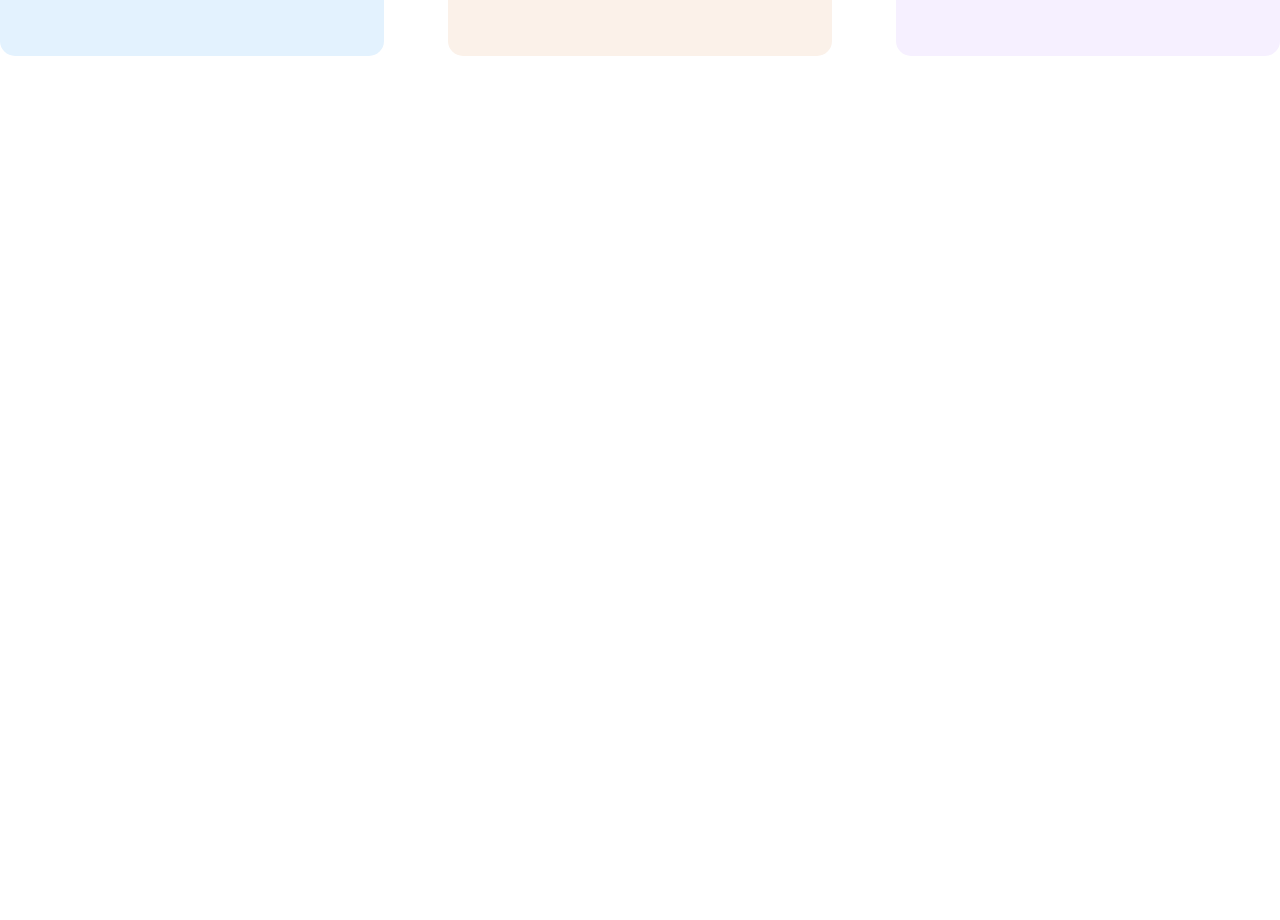
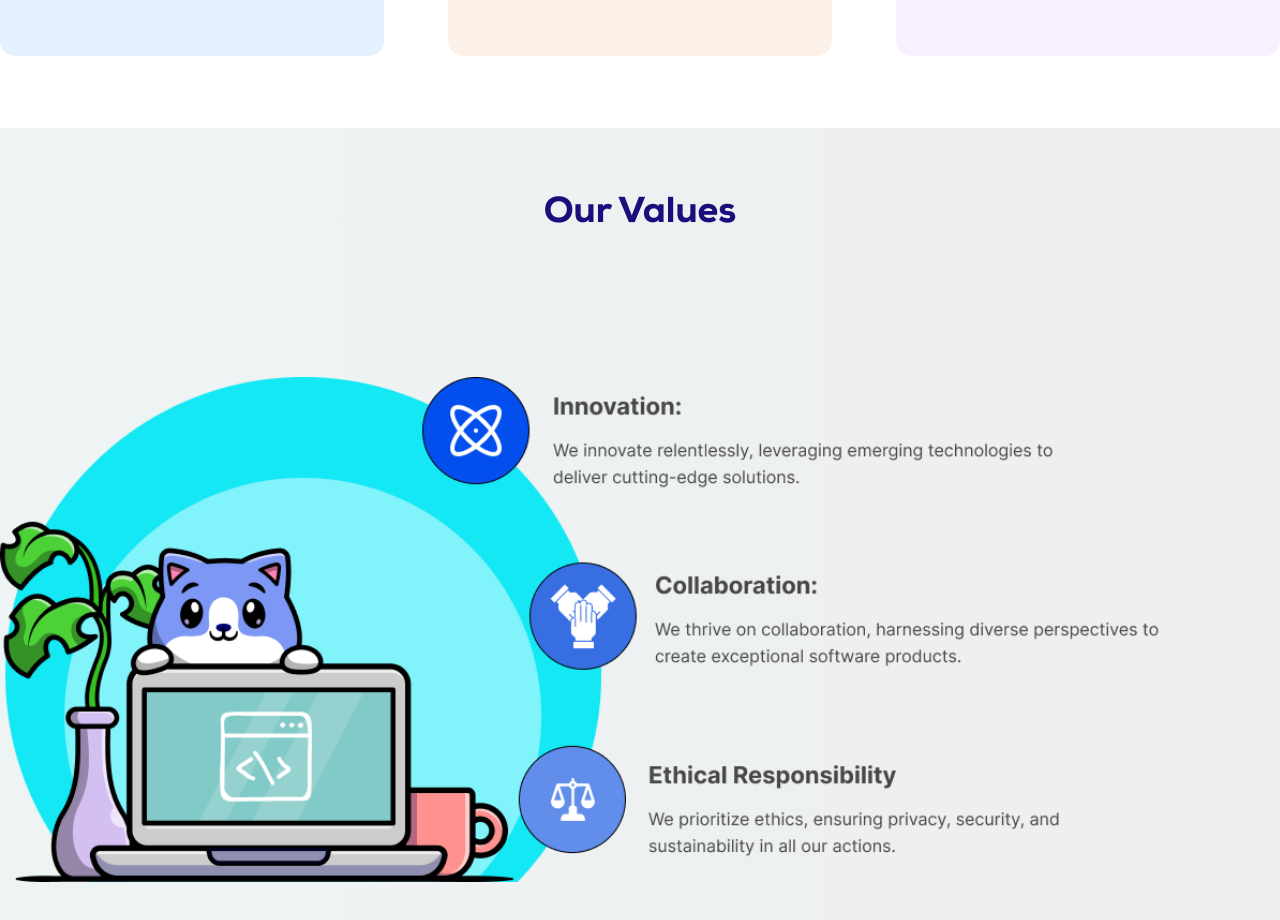
Before and after one commit to sakibtamim/Purrfect-Software-Ltd-demo-, a Next.js app: page / in a window 1280 px wide. Shown: the part 1560-2480 px from the top of the page. Before the commit the page ends 1688 px from the top, so only its background shows below. Built offline with nearby package versions, Linux system fonts and the light colour scheme.

Commit message:
feat: Add OurValues and import to homepage

```diff
--- /dev/null
+++ b/app/components/ourvalues/OurValues.jsx
@@ -0,0 +1,27 @@
+import React from "react";
+import Container from "../shared/Container";
+import Image from "next/image";
+
+const OurValues = () => {
+  return (
+    <section className="pt-[58px] pb-32 bg-linear-to-r from-[#EEF4F4] to-[#EEEEEE]">
+      <Container>
+        <div className="pb-[137px] text-center">
+          <h2 className="text-[36px] text-[#1A0E7D] font-[Nexa] font-extrabold capitalize">
+            our values
+          </h2>
+        </div>
+        <div className="">
+          <Image
+            src="/ourvalues.png"
+            alt="Our values"
+            height={471}
+            width={1180}
+          />
+        </div>
+      </Container>
+    </section>
+  );
+};
+
+export default OurValues;
--- a/app/page.js
+++ b/app/page.js
@@ -1,4 +1,5 @@
 import Banner from "./components/banner/Banner";
+import OurValues from "./components/ourvalues/OurValues";
 import WeDo from "./components/wedo/WeDo";
 
 export default function Home() {
@@ -6,6 +7,7 @@ export default function Home() {
     <>
       <Banner />
       <WeDo />
+      <OurValues />
     </>
   );
 }
```
Also changed, not shown: public/ourvalues.png (added), 1 other file (tests, documents, lock files or other folders).
